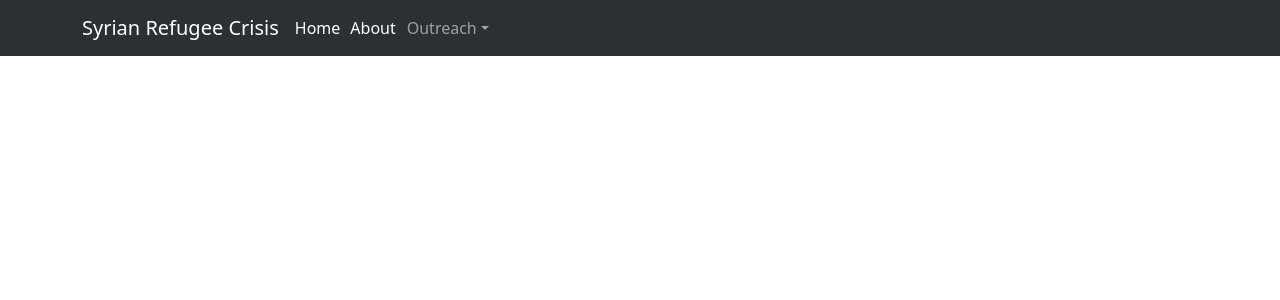
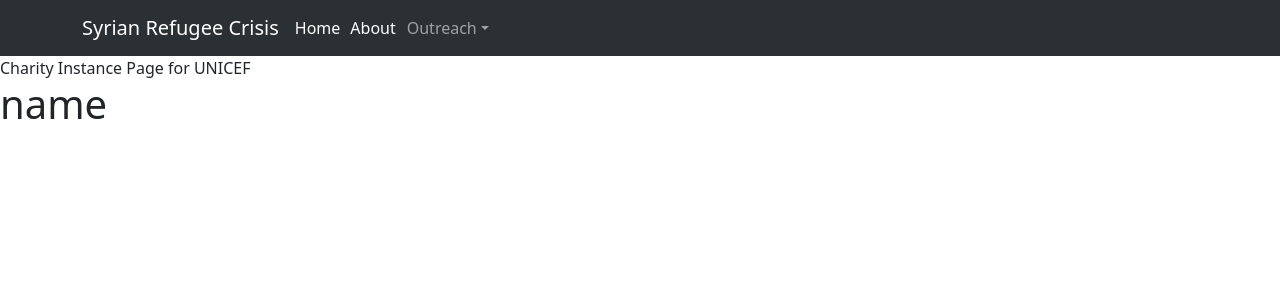
Before and after one commit to anishm31/Syrian-Refugee-Crisis, a React (Create React App) app: page /charities/UNICEF in a window 1280 px wide. Shown: the top 300 px of the page. Built offline with nearby package versions, Linux system fonts and the light colour scheme.

Commit message:
Added routing for country and news instances

```diff
--- a/src/Components/CharityCard.js
+++ b/src/Components/CharityCard.js
@@ -1,5 +1,6 @@
 import React from "react";
 import { Card, ListGroup, Button } from "react-bootstrap";
+import { BrowserRouter as Router, Routes, Route, BrowserRouter, Link } from 'react-router-dom';
 
 function CharityCard(props) {
   const date_est = new Date(props.instance.attributes.established);
@@ -23,7 +24,13 @@ function CharityCard(props) {
       <ListGroup.Item>Notable Award: {props.instance.attributes.awards_received[0]}</ListGroup.Item>
     </ListGroup>
     <Card.Body>
-      <Button variant="outline-success">More Info</Button>{" "}
+      <Button variant="outline-success">
+        <Link
+          style={{ color: "black", textDecoration: "inherit"}}
+          to={"/charities/" + props.instance.name}>
+        More Info
+        </Link>
+      </Button>
     </Card.Body>
   </Card>
   );
--- /dev/null
+++ b/src/Components/CharityInstancePage.js
@@ -0,0 +1,19 @@
+import React from "react";
+import GenericInstancePage from "./GenericInstancePage";
+import charityData from "../model_data/charity_db.json";
+import { Link, useParams } from 'react-router-dom';
+
+function CharityInstancePage() {
+    const params = useParams();
+    return (
+        <div>
+            Charity Instance Page for {params.id}
+            <GenericInstancePage
+                instance="name"
+                instances={charityData}/>
+        </div>
+
+    );
+}
+
+export default CharityInstancePage;
--- /dev/null
+++ b/src/Components/NewsEventsInstancePage.js
@@ -0,0 +1,17 @@
+import React from "react";
+import GenericInstancePage from "./GenericInstancePage";
+import { Link, useParams } from 'react-router-dom';
+
+function NewsEventsInstancePage() {
+    const params = useParams();
+    return (
+        <div>
+            NewsEvents Instance Page for {params.id}
+            <GenericInstancePage
+                instance="name"/>
+        </div>
+
+    );
+}
+
+export default NewsEventsInstancePage;
--- a/src/index.js
+++ b/src/index.js
@@ -12,6 +12,8 @@ import CountryModelPage from './Components/CountryModelPage';
 import CharityModelPage from './Components/CharityModelPage';
 import NewsEventsModelPage from './Components/NewsEventsModelPage';
 import CountryInstancePage from './Components/CountryInstancePage';
+import CharityInstancePage from './Components/CharityInstancePage';
+import NewsEventsInstancePage from './Components/NewsEventsInstancePage';
 
 const root = ReactDOM.createRoot(document.getElementById('root'));
 root.render(
@@ -23,9 +25,11 @@ root.render(
         <Route exact path = "/" element ={<App />}/>
         <Route path = "/about" element ={<About />}/>
         <Route path = "/countries" element = {<CountryModelPage />}/>
-        <Route path = "/countries/:id" element = {<CountryInstancePage />}/>
         <Route path = "/charities" element = {<CharityModelPage />}/>
         <Route path = "/news-and-events" element = {<NewsEventsModelPage />}/>
+        <Route path = "/countries/:id" element = {<CountryInstancePage />}/>
+        <Route path = "/charities/:id" element = {<CharityInstancePage />}/>
+        <Route path = "/news-and-events/:id" element = {<NewsEventsInstancePage />}/>
     </Routes>
 
   </Router>
```
